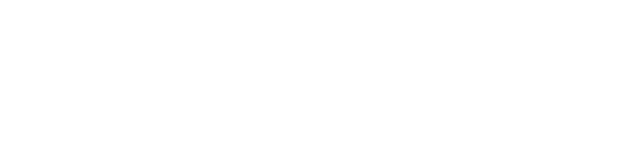
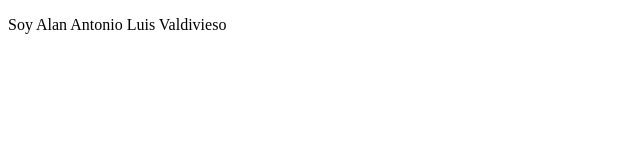
Before and after one commit to AlanLuisva/Prueba_d_git, a plain HTML site: page index.html in a window 1280 px wide. Shown: the whole page, without its empty margins (0-640 px from the left). Drawn offline with Linux system fonts and the light colour scheme.

Commit message:
cambios añadi mi nombre

```diff
--- a/index.html
+++ b/index.html
@@ -7,6 +7,8 @@
     <title>Document</title>
 </head>
 <body>
-
+    <p>
+        Soy Alan Antonio Luis Valdivieso
+    </p>
 </body>
 </html>
```
